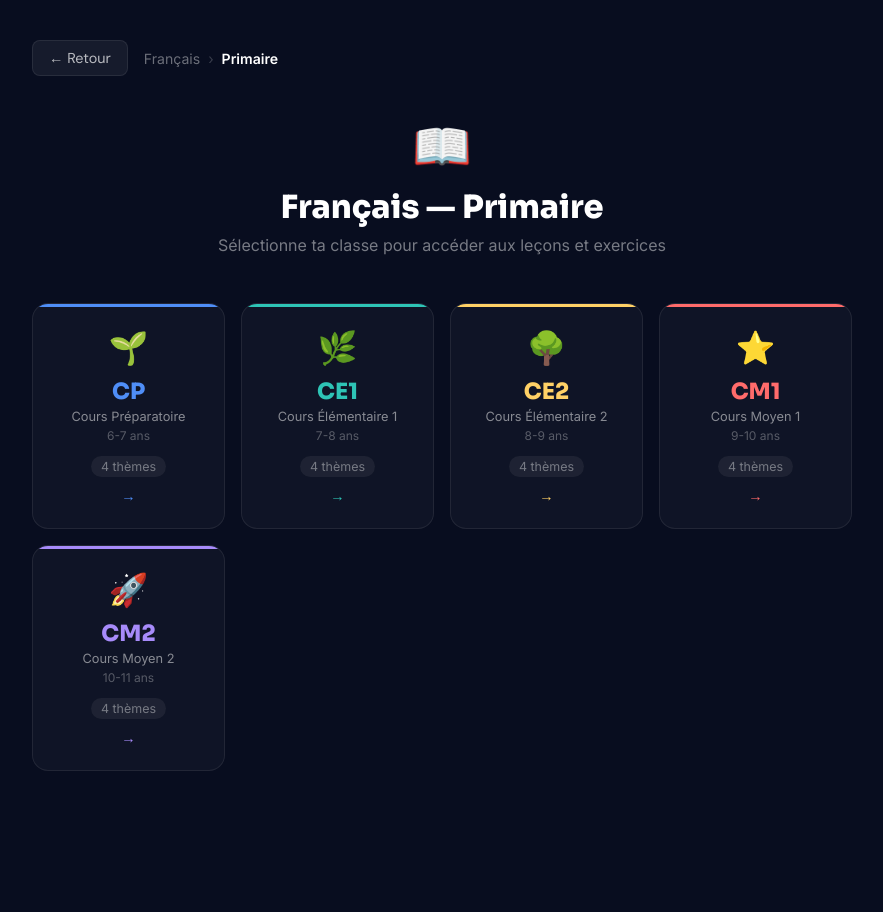
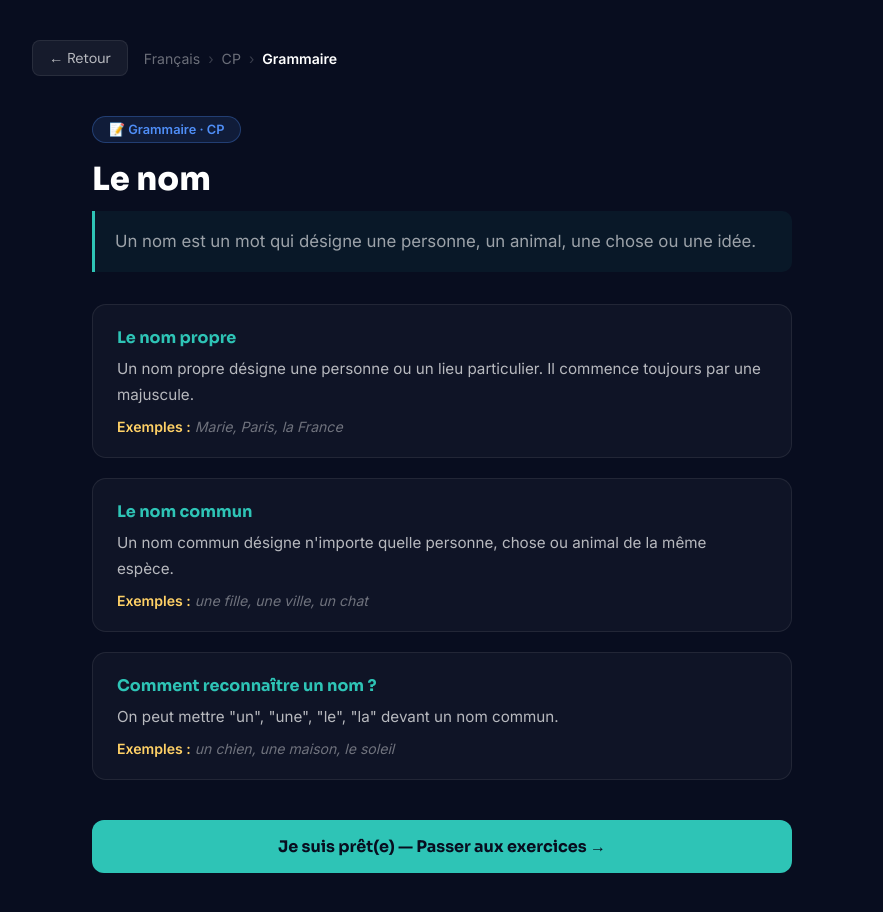
Before and after one commit to Ced62800/ScolaFree, a Next.js app: page /cours/francais/primaire/cp/grammaire in a window 1280 px wide. Shown: the top 912 px of the page, without its empty margins (198-1081 px from the left). Before the commit the page ends 831 px from the top, so only its background shows below. Built offline with nearby package versions, Linux system fonts and the light colour scheme.

Commit message:
lecon grammaire CP

```diff
--- a/app/cours/francais/primaire/cp/grammaire/page.tsx
+++ b/app/cours/francais/primaire/cp/grammaire/page.tsx
@@ -1,99 +1,252 @@
 "use client";
 
 import { useRouter } from "next/navigation";
+import { useState } from "react";
 
-const classes = [
+const lecon = {
+  titre: "Le nom",
+  intro:
+    "Un nom est un mot qui désigne une personne, un animal, une chose ou une idée.",
+  points: [
+    {
+      titre: "Le nom propre",
+      texte:
+        "Un nom propre désigne une personne ou un lieu particulier. Il commence toujours par une majuscule.",
+      exemple: "Marie, Paris, la France",
+    },
+    {
+      titre: "Le nom commun",
+      texte:
+        "Un nom commun désigne n'importe quelle personne, chose ou animal de la même espèce.",
+      exemple: "une fille, une ville, un chat",
+    },
+    {
+      titre: "Comment reconnaître un nom ?",
+      texte: 'On peut mettre "un", "une", "le", "la" devant un nom commun.',
+      exemple: "un chien, une maison, le soleil",
+    },
+  ],
+};
+
+const questions = [
   {
-    id: "cp",
-    label: "CP",
-    full: "Cours Préparatoire",
-    age: "6-7 ans",
-    color: "#4f8ef7",
-    emoji: "🌱",
-    nb: 4,
+    id: 1,
+    question: "Quel mot est un nom commun ?",
+    options: ["Paris", "chat", "Marie", "France"],
+    reponse: "chat",
+    explication:
+      '"chat" est un nom commun car il désigne n\'importe quel chat.',
   },
   {
-    id: "ce1",
-    label: "CE1",
-    full: "Cours Élémentaire 1",
-    age: "7-8 ans",
-    color: "#2ec4b6",
-    emoji: "🌿",
-    nb: 4,
+    id: 2,
+    question: "Quel mot est un nom propre ?",
+    options: ["maison", "voiture", "Lyon", "arbre"],
+    reponse: "Lyon",
+    explication:
+      "\"Lyon\" est un nom propre car c'est le nom d'une ville particulière.",
   },
   {
-    id: "ce2",
-    label: "CE2",
-    full: "Cours Élémentaire 2",
-    age: "8-9 ans",
-    color: "#ffd166",
-    emoji: "🌳",
-    nb: 4,
+    id: 3,
+    question: 'Complète : On peut mettre "une" devant un ...',
+    options: ["verbe", "adjectif", "nom commun", "nom propre"],
+    reponse: "nom commun",
+    explication: 'On met "un", "une", "le", "la" devant un nom commun.',
   },
   {
-    id: "cm1",
-    label: "CM1",
-    full: "Cours Moyen 1",
-    age: "9-10 ans",
-    color: "#ff6b6b",
-    emoji: "⭐",
-    nb: 4,
+    id: 4,
+    question: "Parmi ces mots, lequel est un nom ?",
+    options: ["courir", "beau", "soleil", "vite"],
+    reponse: "soleil",
+    explication: '"soleil" est un nom commun.',
   },
   {
-    id: "cm2",
-    label: "CM2",
-    full: "Cours Moyen 2",
-    age: "10-11 ans",
-    color: "#a78bfa",
-    emoji: "🚀",
-    nb: 4,
+    id: 5,
+    question: "Comment s'écrit toujours un nom propre ?",
+    options: ["En minuscule", "Avec une majuscule", "En italique", "En gras"],
+    reponse: "Avec une majuscule",
+    explication: "Un nom propre commence toujours par une majuscule.",
   },
 ];
 
-export default function FrancaisPrimaire() {
+export default function GrammaireCPNom() {
   const router = useRouter();
+  const [etape, setEtape] = useState<"lecon" | "qcm" | "fini">("lecon");
+  const [qIndex, setQIndex] = useState(0);
+  const [selected, setSelected] = useState<string | null>(null);
+  const [score, setScore] = useState(0);
+  const [bonnes, setBonnes] = useState<boolean[]>([]);
+
+  const progression = Math.round((bonnes.length / questions.length) * 100);
+
+  const handleReponse = (option: string) => {
+    if (selected) return;
+    setSelected(option);
+    const correct = option === questions[qIndex].reponse;
+    if (correct) setScore((s) => s + 1);
+    setBonnes((b) => [...b, correct]);
+  };
+
+  const handleSuivant = () => {
+    if (qIndex + 1 >= questions.length) {
+      setEtape("fini");
+    } else {
+      setQIndex((i) => i + 1);
+      setSelected(null);
+    }
+  };
 
   return (
     <div className="cours-page">
-      {/* Header */}
       <div className="cours-header">
-        <button className="cours-back" onClick={() => router.push("/")}>
+        <button
+          className="cours-back"
+          onClick={() => router.push("/cours/francais/primaire/cp")}
+        >
           ← Retour
         </button>
         <div className="cours-breadcrumb">
           <span>Français</span>
           <span className="breadcrumb-sep">›</span>
-          <span className="breadcrumb-active">Primaire</span>
+          <span>CP</span>
+          <span className="breadcrumb-sep">›</span>
+          <span className="breadcrumb-active">Grammaire</span>
         </div>
       </div>
 
-      {/* Hero */}
-      <div className="cours-hero">
-        <div className="cours-hero-icon">📖</div>
-        <h1 className="cours-hero-title">Français — Primaire</h1>
-        <p className="cours-hero-desc">
-          Sélectionne ta classe pour accéder aux leçons et exercices
-        </p>
-      </div>
+      {etape === "qcm" && (
+        <div className="progression-wrapper">
+          <div className="progression-info">
+            <span>
+              Question {qIndex + 1} / {questions.length}
+            </span>
+            <span>
+              {score} bonne{score > 1 ? "s" : ""} réponse{score > 1 ? "s" : ""}
+            </span>
+          </div>
+          <div className="progression-bar">
+            <div
+              className="progression-fill"
+              style={{ width: `${progression}%` }}
+            ></div>
+          </div>
+        </div>
+      )}
 
-      {/* Grille des classes */}
-      <div className="classes-grid">
-        {classes.map((c) => (
-          <div
-            key={c.id}
-            className="classe-card"
-            onClick={() => router.push(`/cours/francais/primaire/${c.id}`)}
-            style={{ "--card-color": c.color } as React.CSSProperties}
-          >
-            <div className="classe-emoji">{c.emoji}</div>
-            <div className="classe-label">{c.label}</div>
-            <div className="classe-full">{c.full}</div>
-            <div className="classe-age">{c.age}</div>
-            <div className="classe-nb">{c.nb} thèmes</div>
-            <div className="classe-arrow">→</div>
+      {etape === "lecon" && (
+        <div className="lecon-wrapper">
+          <div className="lecon-badge">📝 Grammaire · CP</div>
+          <h1 className="lecon-titre">{lecon.titre}</h1>
+          <p className="lecon-intro">{lecon.intro}</p>
+          <div className="lecon-points">
+            {lecon.points.map((p, i) => (
+              <div key={i} className="lecon-point">
+                <div className="lecon-point-titre">{p.titre}</div>
+                <div className="lecon-point-texte">{p.texte}</div>
+                <div className="lecon-point-exemple">
+                  <span className="exemple-label">Exemples :</span> {p.exemple}
+                </div>
+              </div>
+            ))}
           </div>
-        ))}
-      </div>
+          <button className="lecon-btn" onClick={() => setEtape("qcm")}>
+            Je suis prêt(e) — Passer aux exercices →
+          </button>
+        </div>
+      )}
+
+      {etape === "qcm" && (
+        <div className="qcm-wrapper">
+          <div className="qcm-question">{questions[qIndex].question}</div>
+          <div className="qcm-options">
+            {questions[qIndex].options.map((opt) => {
+              let className = "qcm-option";
+              if (selected) {
+                if (opt === questions[qIndex].reponse) className += " correct";
+                else if (opt === selected) className += " incorrect";
+                else className += " disabled";
+              }
+              return (
+                <button
+                  key={opt}
+                  className={className}
+                  onClick={() => handleReponse(opt)}
+                >
+                  {opt}
+                </button>
+              );
+            })}
+          </div>
+          {selected && (
+            <div
+              className={`qcm-feedback ${selected === questions[qIndex].reponse ? "feedback-correct" : "feedback-incorrect"}`}
+            >
+              <div className="feedback-icon">
+                {selected === questions[qIndex].reponse ? "✅" : "❌"}
+              </div>
+              <div className="feedback-texte">
+                <strong>
+                  {selected === questions[qIndex].reponse
+                    ? "Bravo !"
+                    : "Pas tout à fait..."}
+                </strong>
+                <p>{questions[qIndex].explication}</p>
+              </div>
+            </div>
+          )}
+          {selected && (
+            <button className="lecon-btn" onClick={handleSuivant}>
+              {qIndex + 1 >= questions.length
+                ? "Voir mon résultat →"
+                : "Question suivante →"}
+            </button>
+          )}
+        </div>
+      )}
+
+      {etape === "fini" && (
+        <div className="resultat-wrapper">
+          <div className="resultat-icon">
+            {score === questions.length ? "🏆" : score >= 3 ? "⭐" : "💪"}
+          </div>
+          <h2 className="resultat-titre">
+            {score === questions.length
+              ? "Parfait !"
+              : score >= 3
+                ? "Bien joué !"
+                : "Continue comme ça !"}
+          </h2>
+          <div className="resultat-score">
+            {score} / {questions.length}
+          </div>
+          <p className="resultat-desc">
+            {score === questions.length
+              ? "Tu as tout bon ! Tu maîtrises parfaitement le nom."
+              : score >= 3
+                ? "Tu as bien compris l'essentiel."
+                : "Relis la leçon et réessaie !"}
+          </p>
+          <div className="resultat-actions">
+            <button
+              className="lecon-btn-outline"
+              onClick={() => {
+                setEtape("lecon");
+                setQIndex(0);
+                setSelected(null);
+                setScore(0);
+                setBonnes([]);
+              }}
+            >
+              🔄 Recommencer
+            </button>
+            <button
+              className="lecon-btn"
+              onClick={() => router.push("/cours/francais/primaire/cp")}
+            >
+              Retour aux thèmes →
+            </button>
+          </div>
+        </div>
+      )}
     </div>
   );
 }
```
Also changed, not shown: tsconfig.json (+5 -12 lines).
